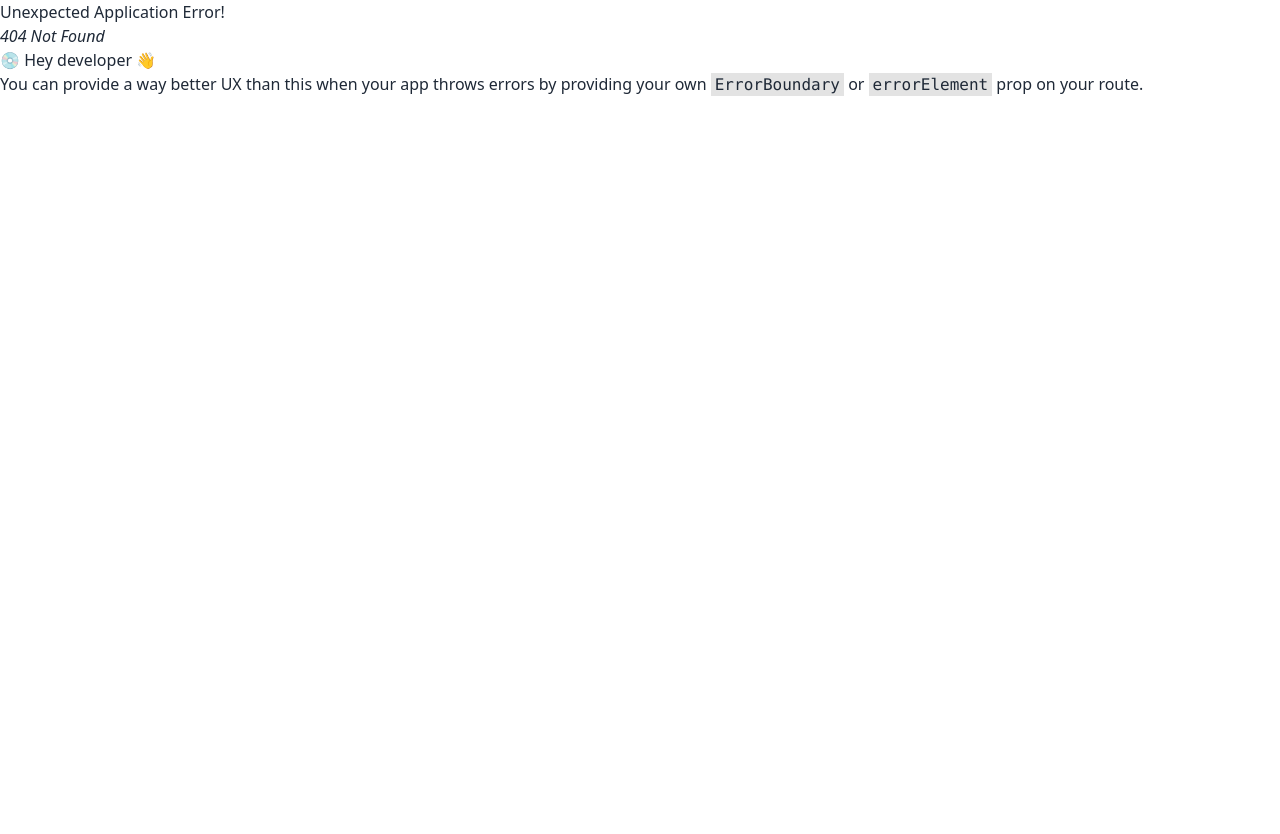
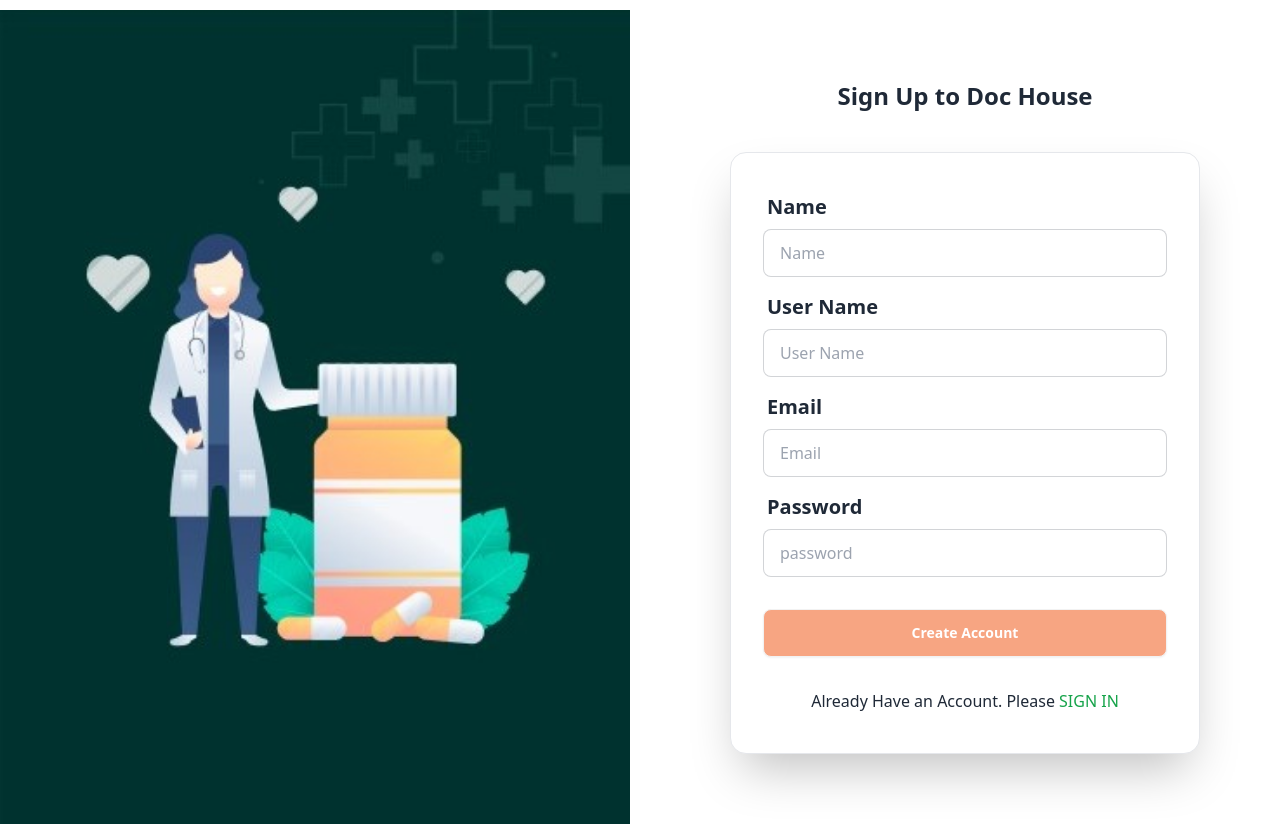
Before and after one commit to habibeth/doc-house-client, a React (Vite) app: page /register in a window 1280 px wide. Before the commit this address had no page. Before the commit the page ends 800 px from the top, so only its background shows below. Built offline with nearby package versions, Linux system fonts and the light colour scheme; no server answers.

Commit message:
sweet sweet done

```diff
--- a/package.json
+++ b/package.json
@@ -12,6 +12,7 @@
   "dependencies": {
     "@tanstack/react-query": "^5.17.19",
     "axios": "^1.6.5",
+    "firebase": "^10.7.2",
     "localforage": "^1.10.0",
     "match-sorter": "^6.3.3",
     "react": "^18.2.0",
@@ -21,6 +22,7 @@
     "react-router-dom": "^6.21.3",
     "react-tabs": "^6.0.2",
     "sort-by": "^1.2.0",
+    "sweetalert2": "^11.10.3",
     "swiper": "^11.0.5"
   },
   "devDependencies": {
--- /dev/null
+++ b/src/Pages/Login/Login.jsx
@@ -0,0 +1,61 @@
+import { useForm } from 'react-hook-form';
+import loginImg from '../../assets/login/loginbg.jpg'
+import { Link } from 'react-router-dom';
+import useAuth from '../../hooks/useAuth';
+// import loginImg1 from '../../assets/login/Screenshot_3-removebg-preview.png'
+
+const Login = () => {
+    const {user} = useAuth()
+    // console.log(user)
+
+    const {
+        register,
+        handleSubmit,
+        // formState: { errors },
+    } = useForm()
+
+    const onSubmit = (data) => console.log(data)
+    return (
+        <div>
+            <div className="grid grid-cols-1 md:grid-cols-2 gap-5 justify-center items-center">
+                <div className="bg-green-800">
+                    <img src={loginImg} alt="" className='w-full' />
+                </div>
+                <div className="m-20">
+                    <h2 className='text-2xl font-extrabold text-center'>Sign in to Doc House</h2>
+                    <div className="card w-full shadow-2xl bg-base-100 border mt-10">
+                        <form onSubmit={handleSubmit(onSubmit)} className="card-body">
+                            <div className="form-control">
+                                <label className="label">
+                                    <span className="label-text text-xl font-bold">Email</span>
+                                </label>
+                                <input
+                                    type="email"
+                                    {...register("email", { required: true })}
+                                    placeholder="Email"
+                                    className="input input-bordered" required />
+                            </div>
+
+                            <div className="form-control">
+                                <label className="label">
+                                    <span className="label-text text-xl font-bold">Password</span>
+                                </label>
+                                <input type="password" {...register("password", { required: true })} placeholder="password" className="input input-bordered" required />
+                                <label className="label">
+                                    <a href="#" className="label-text-alt link link-hover">Forgot password?</a>
+                                </label>
+                            </div>
+                            <div className="form-control mt-6">
+                                {/* <input type='submit' className="btn btn-primary">Login</input> */}
+                                <input type="submit" value="Login" className='btn bg-[#F7A582] text-white' />
+                            </div>
+                        </form>
+                        <p className="text-center pb-10">You are new to Our Site. Please <Link className='text-green-600 uppercase' to="/register">Sign Up</Link></p>
+                    </div>
+                </div>
+            </div>
+        </div>
+    );
+};
+
+export default Login;
--- /dev/null
+++ b/src/Pages/Register/Register.jsx
@@ -0,0 +1,83 @@
+import { useForm } from "react-hook-form";
+import loginImg from '../../assets/login/loginbg.jpg'
+import { Link, useNavigate } from 'react-router-dom';
+import useAuth from "../../hooks/useAuth";
+
+const Register = () => {
+    const {createUser} = useAuth();
+    const navugate = useNavigate()
+    const {
+        register,
+        handleSubmit,
+        // formState: { errors },
+    } = useForm()
+
+    const onSubmit = (data) => {
+        console.log(data);
+        createUser(data?.email, data?.password)
+        .then(res=> {
+            console.log(res.user)
+        })
+        .catch(error=> console.log(error))
+    }
+    return (
+        <div>
+            <div className="grid grid-cols-1 md:grid-cols-2 gap-5 justify-center items-center">
+                <div className="bg-green-800">
+                    <img src={loginImg} alt="" className='w-full' />
+                </div>
+                <div className="m-20">
+                    <h2 className='text-2xl font-extrabold text-center'>Sign Up to Doc House</h2>
+                    <div className="card w-full shadow-2xl bg-base-100 border mt-10">
+                        <form onSubmit={handleSubmit(onSubmit)} className="card-body">
+                            <div className="form-control">
+                                <label className="label">
+                                    <span className="label-text text-xl font-bold">Name</span>
+                                </label>
+                                <input
+                                    type="text"
+                                    {...register("name", { required: true })}
+                                    placeholder="Name"
+                                    className="input input-bordered" required />
+                            </div>
+                            <div className="form-control">
+                                <label className="label">
+                                    <span className="label-text text-xl font-bold">User Name</span>
+                                </label>
+                                <input
+                                    type="text"
+                                    {...register("userName", { required: true })}
+                                    placeholder="User Name"
+                                    className="input input-bordered" required />
+                            </div>
+                            <div className="form-control">
+                                <label className="label">
+                                    <span className="label-text text-xl font-bold">Email</span>
+                                </label>
+                                <input
+                                    type="email"
+                                    {...register("email", { required: true })}
+                                    placeholder="Email"
+                                    className="input input-bordered" required />
+                            </div>
+
+                            <div className="form-control">
+                                <label className="label">
+                                    <span className="label-text text-xl font-bold">Password</span>
+                                </label>
+                                <input type="password" {...register("password", { required: true })} placeholder="password" className="input input-bordered" required />
+                            </div>
+                            <div className="form-control mt-6">
+                                {/* <input type='submit' className="btn btn-primary">Login</input> */}
+                                <input type="submit" value="Create Account" className='btn bg-[#F7A582] text-white' />
+                            </div>
+                        </form>
+                        <p className="text-center pb-10">Already Have an Account. Please <Link className="text-green-600 uppercase" to="/login">Sign In</Link></p>
+                    </div>
+                </div>
+            </div>
+        </div>
+    );
+};
+
+export default Register;
--- a/src/Pages/Shared/Navbar/Navbar.jsx
+++ b/src/Pages/Shared/Navbar/Navbar.jsx
@@ -6,6 +6,7 @@ const Navbar = () => {
         <li><NavLink to="/">Home</NavLink></li>
         <li><NavLink to="/about">About</NavLink></li>
         <li><NavLink to="/appointment">Appointment</NavLink></li>
+        <li><NavLink to="/login">Login</NavLink></li>
     </>
 
     return (
--- /dev/null
+++ b/src/firebase/firebase.config.js
@@ -0,0 +1,19 @@
+// Import the functions you need from the SDKs you need
+import { initializeApp } from "firebase/app";
+// TODO: Add SDKs for Firebase products that you want to use
+// https://firebase.google.com/docs/web/setup#available-libraries
+
+// Your web app's Firebase configuration
+const firebaseConfig = {
+  apiKey: import.meta.env.VITE_apiKey,
+  authDomain: import.meta.env.VITE_authDomain,
+  projectId: import.meta.env.VITE_projectId,
+  storageBucket: import.meta.env.VITE_storageBucket,
+  messagingSenderId: import.meta.env.VITE_messagingSenderId,
+  appId: import.meta.env.VITE_appId
+};
+
+// Initialize Firebase
+const app = initializeApp(firebaseConfig);
+
+export default app;
--- /dev/null
+++ b/src/hooks/useAuth.jsx
@@ -0,0 +1,10 @@
+import { useContext } from "react";
+import { AuthContext } from "../providers/AuthProvider";
+
+
+const useAuth = () => {
+    const auth = useContext(AuthContext)
+    return auth ;
+};
+
+export default useAuth;
--- a/src/layout/Main.jsx
+++ b/src/layout/Main.jsx
@@ -1,14 +1,17 @@
-import { Outlet } from "react-router-dom";
+import { Outlet, useLocation } from "react-router-dom";
 import Navbar from "../Pages/Shared/Navbar/Navbar";
 import Footer from "../Pages/Shared/Footer/Footer";
 
 
 const Main = () => {
+    const location = useLocation();
+    const loginLocation = location.pathname.includes('login')
+    const registerLocation = location.pathname.includes('register')
     return (
         <div>
-            <Navbar></Navbar>
+            {loginLocation || registerLocation || <Navbar></Navbar>}
             <Outlet></Outlet>
-            <Footer></Footer>
+            {loginLocation || registerLocation || <Footer></Footer>}
         </div>
     );
 };
--- /dev/null
+++ b/src/providers/AuthProvider.jsx
@@ -0,0 +1,40 @@
+import { createContext, useEffect, useState } from "react";
+import { createUserWithEmailAndPassword, getAuth, onAuthStateChanged } from "firebase/auth";
+import app from "../firebase/firebase.config";
+
+export const AuthContext = createContext(null)
+const auth = getAuth(app)
+
+const AuthProvider = ({ children }) => {
+    const [user, setUser] = useState('')
+    const [loading, setLoading] = useState(true)
+
+    const createUser = (email, password) => {
+        setLoading(true)
+        return createUserWithEmailAndPassword(auth, email, password)
+    }
+
+    useEffect(()=>{
+        const unSubscribe = onAuthStateChanged(auth, currentUser=>{
+            setUser(currentUser);
+            setLoading(false)
+            // console.log(currentUser)
+        })
+        return ()=>{
+            return unSubscribe();
+        }
+    },[])
+
+    const authInfo = {
+        user,
+        loading,
+        createUser
+    }
+    return (
+        <AuthContext.Provider value={authInfo}>
+            {children}
+        </AuthContext.Provider>
+    );
+};
+
+export default AuthProvider;
```
Also changed, not shown: src/Routes/Routes.jsx (+10 -0 lines), src/main.jsx (+6 -3 lines), src/assets/login/loginbg.jpg (added), 1 other file (tests, documents, lock files or other folders).
